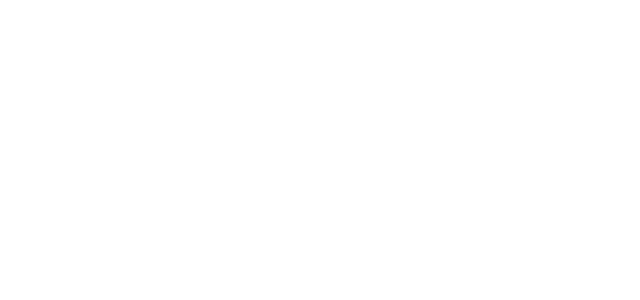
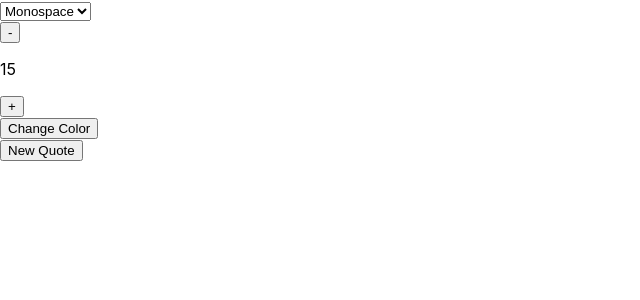
Before and after one commit to yubinary/quote-graphic, a React (Create React App) app: page / in a window 1280 px wide. Shown: the top 300 px of the page, without its empty margins (0-640 px from the left). Built offline with nearby package versions, Linux system fonts and the light colour scheme; no server answers.

Commit message:
Implemented customizable palette
(random quote generator, change font style/color/size)

```diff
--- a/package.json
+++ b/package.json
@@ -8,7 +8,9 @@
     "@testing-library/user-event": "^12.6.0",
     "axios": "^0.21.1",
     "react": "^17.0.1",
+    "react-color": "^2.19.3",
     "react-dom": "^17.0.1",
+    "react-hook-form": "^6.14.1",
     "react-scripts": "4.0.1",
     "web-vitals": "^0.2.4"
   },
--- a/src/components/Palette.js
+++ b/src/components/Palette.js
@@ -1,9 +1,61 @@
-import React, { useState, useEffect } from 'react';
+import React, { useState } from 'react';
+import { ChromePicker } from 'react-color';
 
-export default function Palette() {
+export default function Palette({ fetchQuote }) {
+  const [fontStyle, setFontStyle] = useState("");
+  const [fontSize, setFontSize] = useState(15);
+  const [backgroundColor, setBackgroundColor] = useState("");
+  const [isDisplay, setIsDisplay] = useState(false);
+
+  function handleChangeFont(event) {
+    setFontStyle(event.target.value);
+  };
+
+  function handleClickDecrement() {
+    setFontSize(fontSize - 1);
+  };
+
+  function handleClickIncrement() {
+    setFontSize(fontSize + 1);
+  };
+
+  function handleChangeBackgroundColor(color) {
+    setBackgroundColor(color.hex);
+  };
+
+  function handleClickDisplay() {
+    setIsDisplay(!isDisplay);
+  }
+
+  function displayColorPicker() {
+    if (isDisplay) {
+      return (
+        <ChromePicker
+          color={backgroundColor}
+          onChange={handleChangeBackgroundColor}
+        />
+      )
+    }
+  }
 
   return (
     <div>
+      <select onChange={handleChangeFont}>
+        <option value="monospace">Monospace</option>
+        <option value="Georgia">Georgia</option>
+        <option value="Gill Sans">Gill Sans</option>
+        <option value="sans-serif">Sans-serif</option>
+      </select>
+      <div>
+        <button onClick={handleClickDecrement}>-</button>
+        <p>{fontSize}</p>
+        <button onClick={handleClickIncrement}>+</button>
+      </div>
+      <div>
+        <button onClick={handleClickDisplay}>Change Color</button>
+        {displayColorPicker()}
+      </div>
+      <button onClick={fetchQuote}>New Quote</button>
     </div>
   )
 }
--- a/src/components/Quote.js
+++ b/src/components/Quote.js
@@ -1,32 +1,11 @@
-import React, { useState, useEffect } from 'react';
-import axios from "axios";
+import React from 'react';
 
-export default function Quote() {
-  const [quote, setQuote] = useState({});
-
-  // make get quote request to Quotable API
-  function fetchQuote() {
-    let url = "https://api.quotable.io/random";
-
-    axios.get(url)
-      .then(result => {
-        console.log(result.data);
-        setQuote(result.data);
-      })
-      .catch(error => {
-        console.error(error);
-      })
-  }
-
-  useEffect(() => {
-    fetchQuote();
-  }, []);
-
+export default function Quote({ author, content }) {
 
   return (
     <div>
-      <p>{quote.author}</p>
-      <p>{quote.content}</p>
+      <p>{author}</p>
+      <p>{content}</p>
     </div>
   )
 }
--- a/src/pages/Home.js
+++ b/src/pages/Home.js
@@ -1,14 +1,34 @@
-import React from 'react';
+import React, { useState, useEffect } from 'react';
+import axios from "axios";
 
 import Palette from "../components/Palette.js";
 import Quote from "../components/Quote.js";
 
 export default function Home() {
+  const [quote, setQuote] = useState({});
+
+  useEffect(() => {
+    fetchQuote();
+  }, []);
+
+  // make get quote request to Quotable API
+  function fetchQuote() {
+    let url = "https://api.quotable.io/random";
+
+    axios.get(url)
+      .then(result => {
+        setQuote(result.data);
+      })
+      .catch(error => {
+        console.error(error);
+      })
+  }
+
 
   return (
     <div>
-      <Palette />
-      <Quote />
+      <Palette fetchQuote={fetchQuote} />
+      <Quote author={quote.author} content={quote.content} />
     </div>
   )
 }
```
Also changed, not shown: 2 other files (tests, documents, lock files or other folders).
